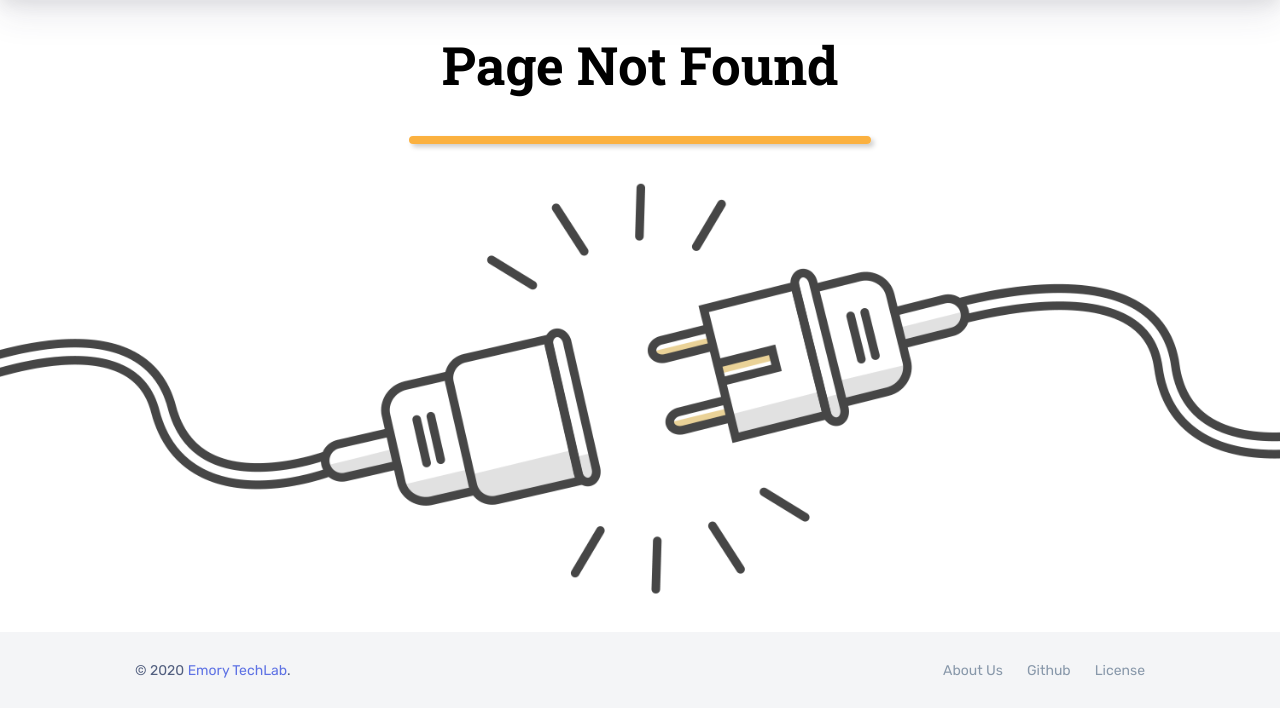
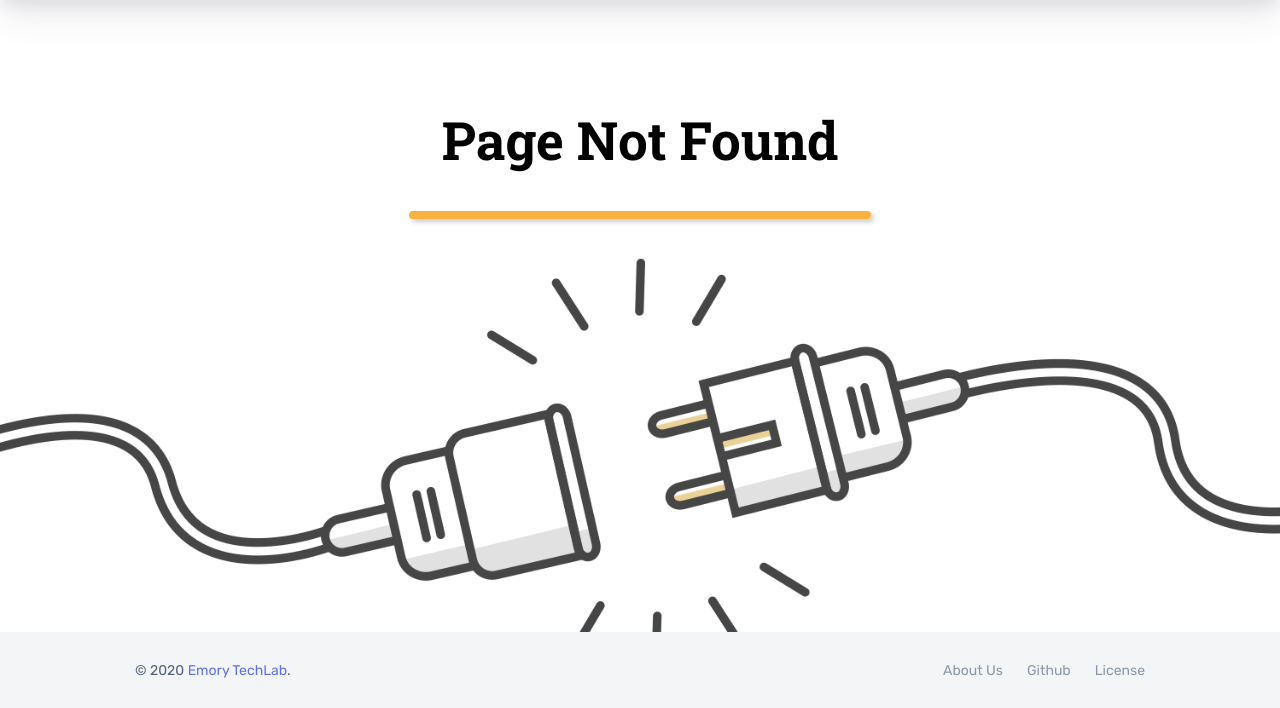
Before and after one commit to zseverino/pyNTakeApp, a Django app: template templates/404.html in a window 1280 px wide. Shown: the part 91-799 px from the top of the page. Before the commit the page ends 769 px from the top, so only its background shows below. Run offline with Django 3.2, Linux system fonts and the light colour scheme; the template is opened without the code that fills it, so the values that code supplies are empty; parts of the project's set-up code (start-up, migrations or seed data) failed here and were passed over; some libraries are stand-ins or nearby versions.

Commit message:
Fixed spacing

```diff
--- a/templates/404.html
+++ b/templates/404.html
@@ -64,7 +64,7 @@
         </nav>
 
         <div class="container">
-            <section class="blank-space"></section>
+            <section class="blank-space-large"></section>
             <p class="display-1 text-center">Page Not Found</p>
             <hr class="rounded long">
         </div>
```
